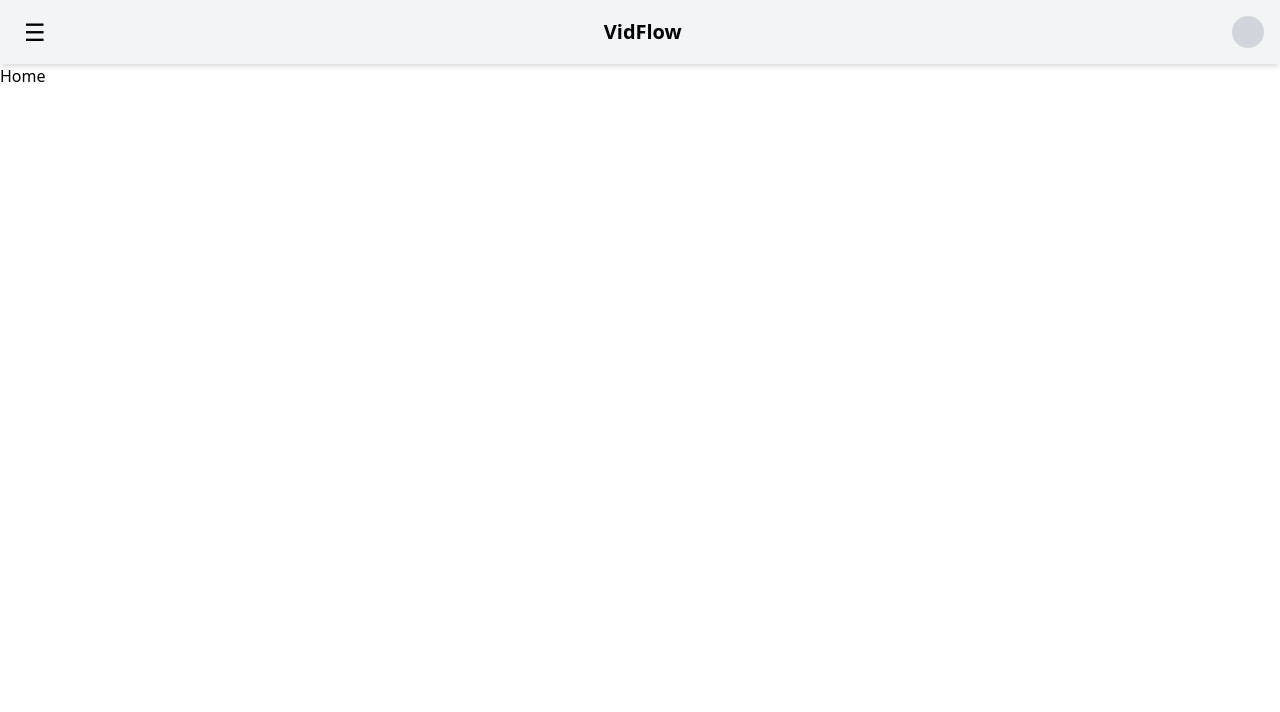
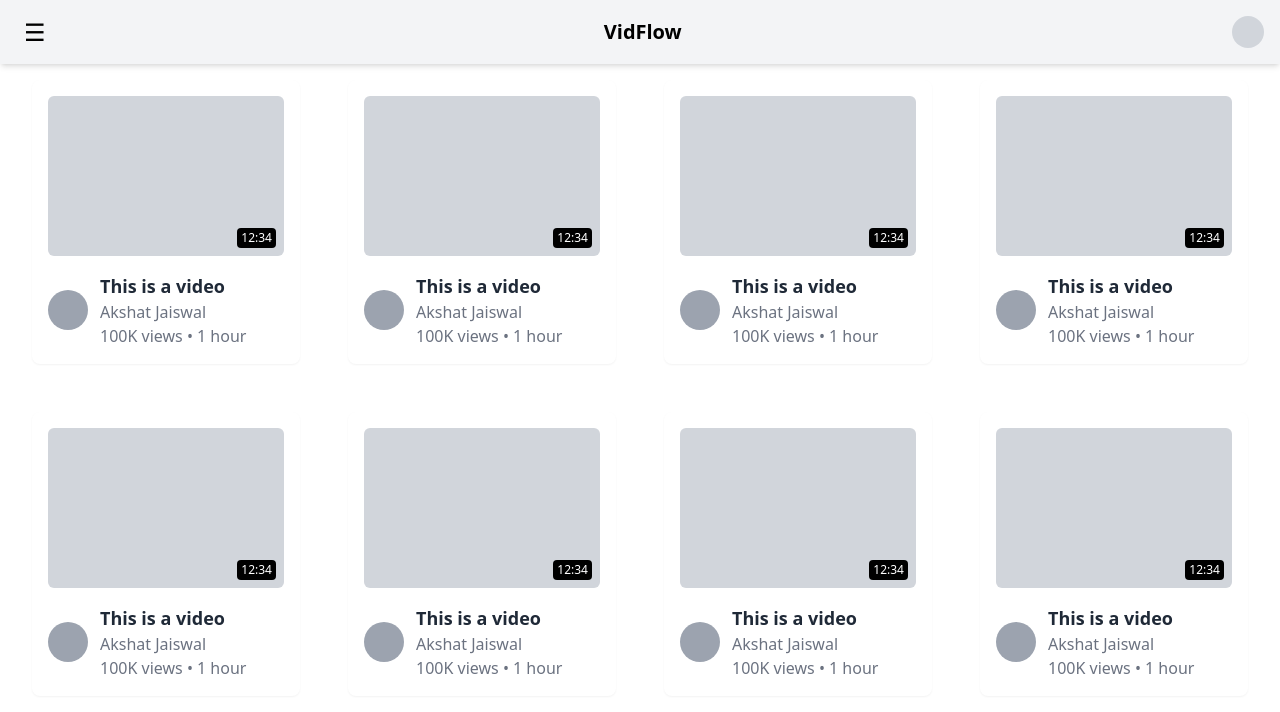
Before and after one commit to ajais-25/vidflow, a React (Vite) app in the folder client/: page / in a window 1280 px wide. Shown: the top 712 px of the page. Built offline with nearby package versions, Linux system fonts and the light colour scheme.

Commit message:
add home page

```diff
--- a/client/src/App.jsx
+++ /dev/null
@@ -1,15 +0,0 @@
-import React, { useState } from "react";
-import Navbar from "./components/Navbar";
-import Sidebar from "./components/Sidebar";
-
-function App() {
-  const [isSidebarOpen, setSidebarOpen] = useState(false);
-
-  const toggleSidebar = () => {
-    setSidebarOpen(!isSidebarOpen);
-  };
-
-  return <h1>App</h1>;
-}
-
-export default App;
--- a/client/src/components/Navbar.jsx
+++ b/client/src/components/Navbar.jsx
@@ -3,7 +3,7 @@ import React from "react";
 const Navbar = ({ toggleSidebar }) => {
   return (
     <div
-      className="flex justify-between items-center p-4 shadow-md bg-gray-100 dark:bg-gray-800"
+      className="flex justify-between items-center z-10 p-4 shadow-md bg-gray-100 dark:bg-gray-800"
       style={{ height: "4rem" }}
     >
       <button
--- a/client/src/components/Sidebar.jsx
+++ b/client/src/components/Sidebar.jsx
@@ -4,7 +4,7 @@ import { NavLink } from "react-router-dom";
 const Sidebar = ({ isOpen }) => {
   return (
     <div
-      className={`fixed top-0 left-0 w-64 bg-gray-200 dark:bg-gray-900 h-full transition-transform transform ${
+      className={`fixed top-0 left-0 w-64 bg-gray-200 z-10 dark:bg-gray-900 h-full transition-transform transform ${
         isOpen ? "translate-x-0" : "-translate-x-full"
       }`}
       style={{ top: "4rem" }} // Set the top position to the height of the topbar
--- /dev/null
+++ b/client/src/components/VideoCard.jsx
@@ -0,0 +1,30 @@
+// src/components/VideoCard.jsx
+import React from "react";
+
+const VideoCard = () => {
+  return (
+    <div className="p-4 w-full">
+      <div className="bg-white hover:scale-105 transition-all dark:bg-gray-800 rounded-lg shadow-sm p-4 cursor-pointer">
+        <div className="h-40 bg-gray-300 dark:bg-gray-700 rounded-md mb-4 relative">
+          <div className="absolute bottom-2 right-2 bg-black text-white text-xs px-1 py-0.5 rounded">
+            12:34
+          </div>
+        </div>
+        <div className="flex items-center space-x-3">
+          <div className="w-10 h-10 bg-gray-400 dark:bg-gray-600 rounded-full"></div>
+          <div>
+            <h2 className="text-lg font-semibold text-gray-800 dark:text-gray-100">
+              This is a video
+            </h2>
+            <p className="text-gray-500 dark:text-gray-400">Akshat Jaiswal</p>
+            <p className="text-gray-500 dark:text-gray-400">
+              100K views • 1 hour
+            </p>
+          </div>
+        </div>
+      </div>
+    </div>
+  );
+};
+
+export default VideoCard;
--- a/client/src/main.jsx
+++ b/client/src/main.jsx
@@ -8,12 +8,13 @@ import {
   RouterProvider,
 } from "react-router-dom";
 import Layout from "./Layout.jsx";
+import Home from "./pages/Home.jsx";
 
 const router = createBrowserRouter(
   createRoutesFromElements(
     <Route path="/" element={<Layout />}>
       <Route path="upload" element={<h1>upload</h1>} />
-      <Route path="" element={<h1>Home</h1>} />
+      <Route path="" element={<Home />} />
       <Route path="dashboard" element={<h1>dashboard</h1>} />
       <Route path="history" element={<h1>history</h1>} />
       <Route path="playlists" element={<h1>playlists</h1>} />
--- /dev/null
+++ b/client/src/pages/Home.jsx
@@ -0,0 +1,22 @@
+import React from "react";
+import VideoCard from "../components/VideoCard";
+
+const Home = () => {
+  return (
+    <div className="container mx-auto px-4">
+      {/* Responsive grid layout */}
+      <div className="grid grid-cols-1 sm:grid-cols-1 md:grid-cols-2 lg:grid-cols-3 xl:grid-cols-4 gap-4">
+        <VideoCard />
+        <VideoCard />
+        <VideoCard />
+        <VideoCard />
+        <VideoCard />
+        <VideoCard />
+        <VideoCard />
+        <VideoCard />
+      </div>
+    </div>
+  );
+};
+
+export default Home;
```
Also changed, not shown: client/src/App.css (deleted).
